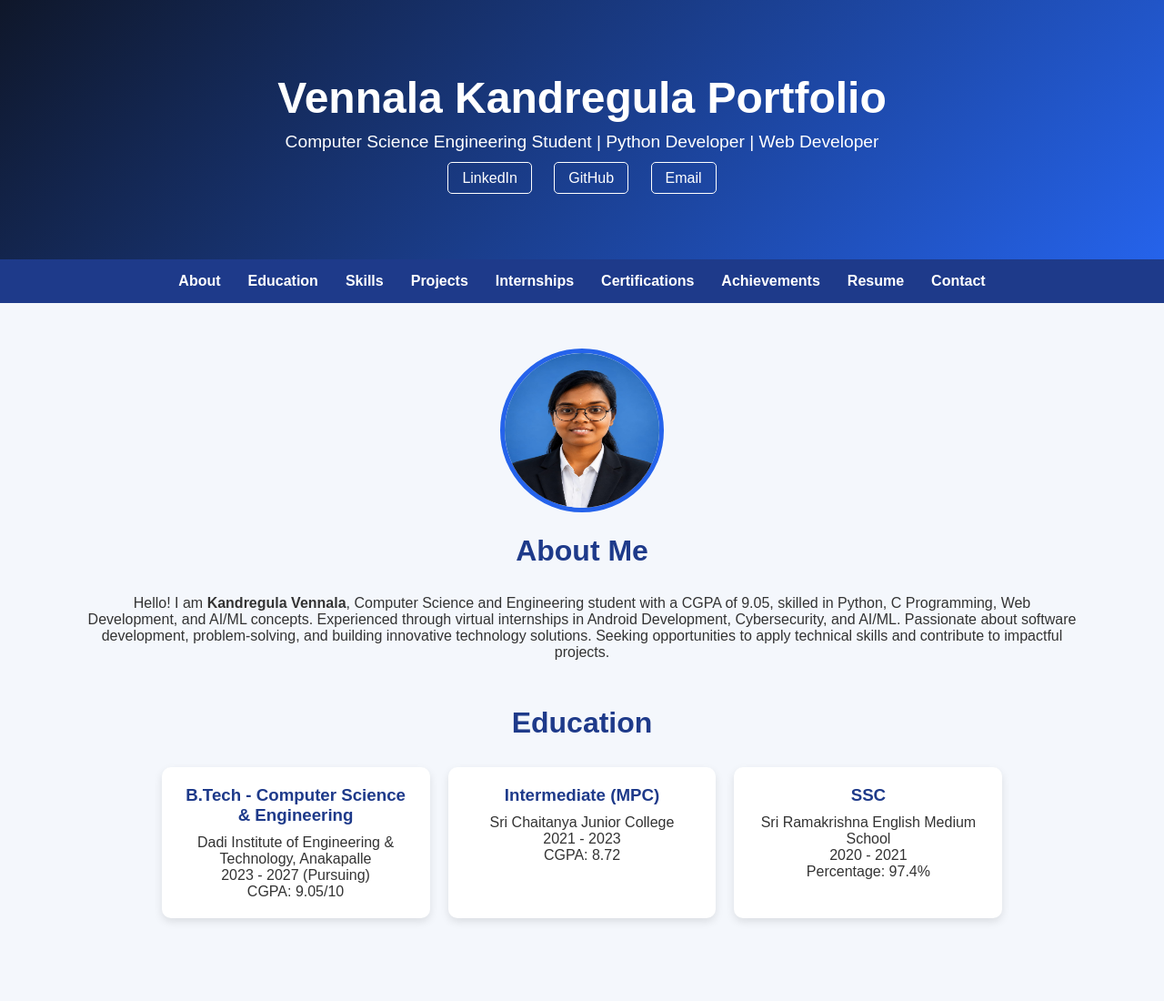
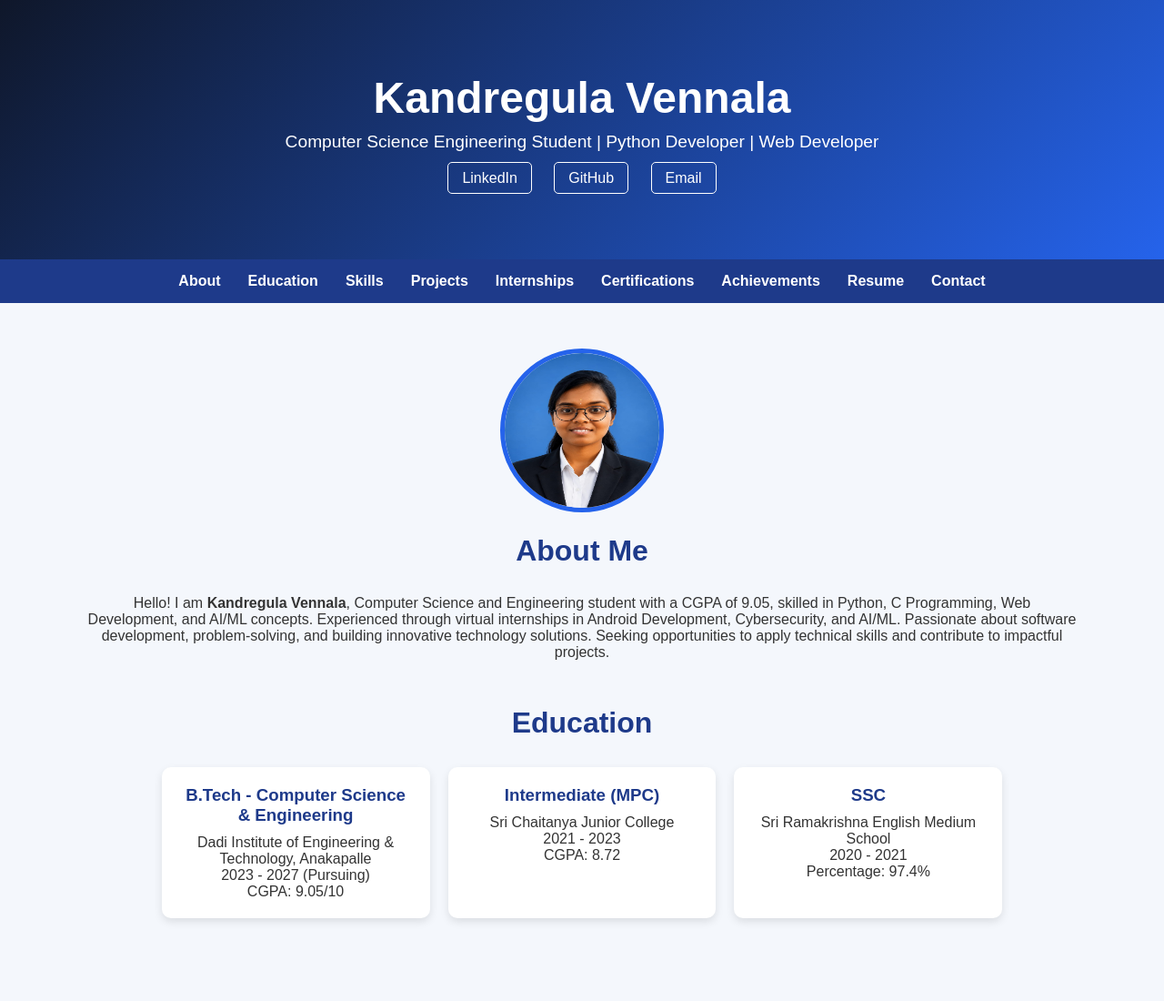
Before and after one commit to vennalakandregula/vennala-portfolio, a plain HTML site: page index.html in a window 1280 px wide. Shown: the top 1100 px of the page at 91% size. Drawn offline with Linux system fonts and the light colour scheme.

Commit message:
changed header

```diff
--- a/index.html
+++ b/index.html
@@ -191,7 +191,7 @@ nav ul{
 <body>
 
 <header>
-    <h1> Vennala Kandregula Portfolio</h1>
+    <h1> Kandregula Vennala</h1>
     <p>Computer Science Engineering Student | Python Developer | Web Developer</p>
 
    <div class="social">
```
